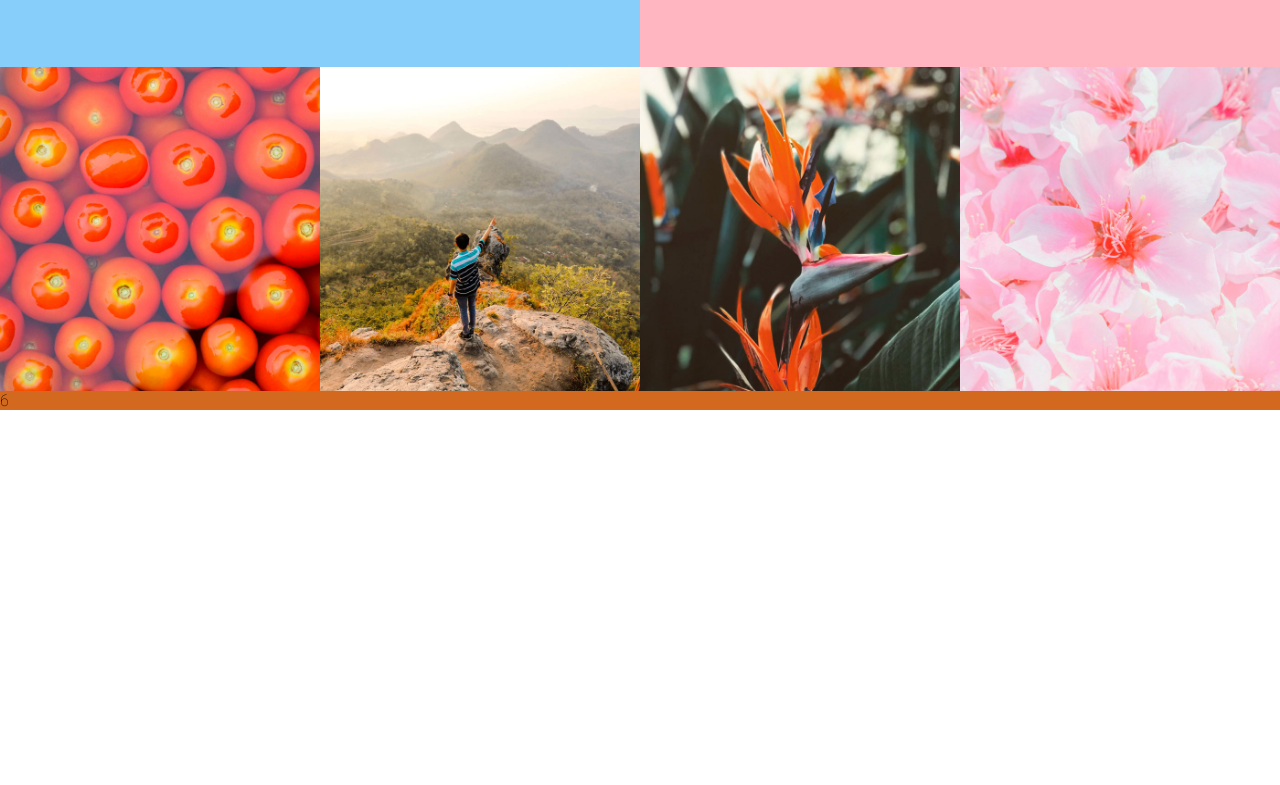
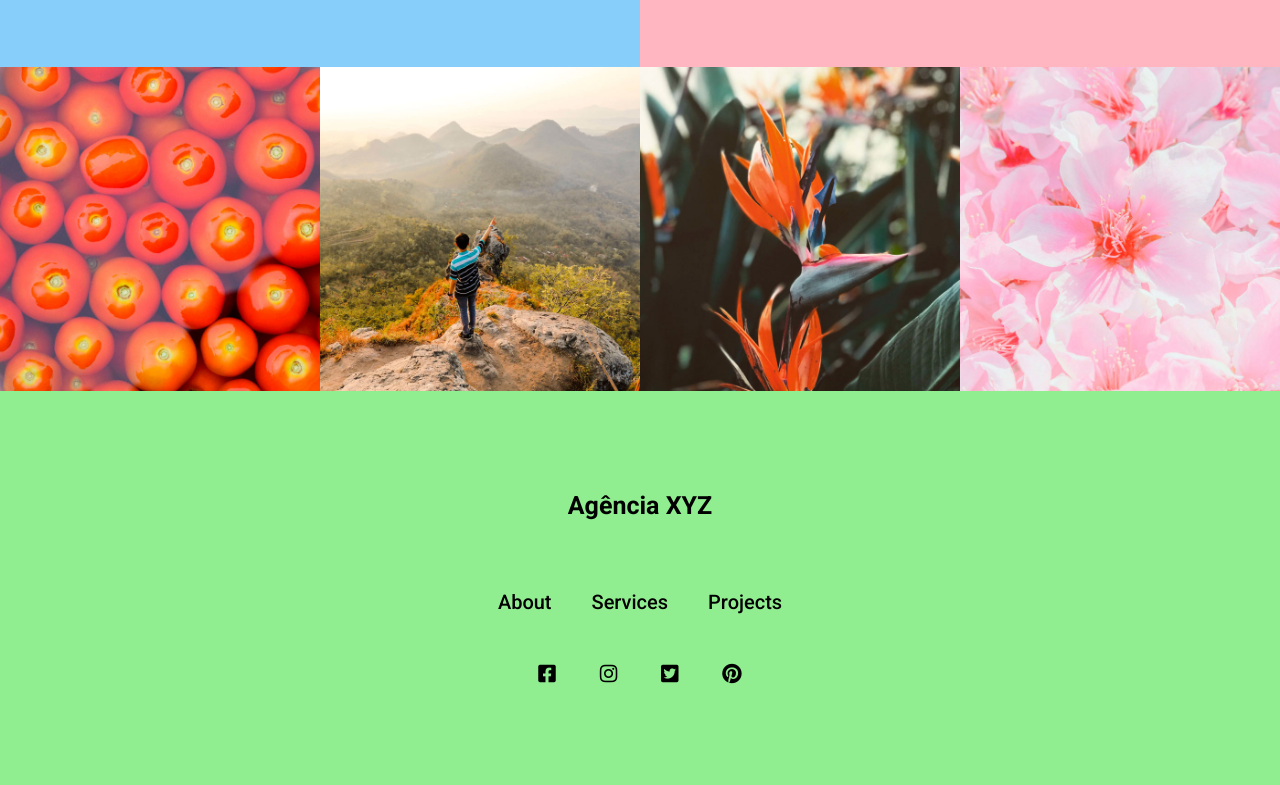
Before and after one commit to Renan-Silva7/landing-page-com-grid-agencia-xyz, a plain HTML site: page index.html in a window 1280 px wide. Shown: the part 2351-3136 px from the top of the page. Before the commit the page ends 2761 px from the top, so only its background shows below. Drawn offline with Linux system fonts and the light colour scheme.

Commit message:
Estiliza a seção de rodapé da LP

```diff
--- a/index.html
+++ b/index.html
@@ -47,7 +47,7 @@
         <h2>We make cool things</h2>
     </section>
 
-    <section class="about">
+    <section class="about" id="about">
         <div class="item">
             <h3>Title</h3>
             <p>Lorem ipsum dolor sit amet, consectetur adipisicing elit. Delectus libero exercitationem consequuntur
@@ -65,7 +65,7 @@
             <a href="" class="btn-know-more">Saiba mais</a>
         </div>
     </section>
-    <section class="services">
+    <section class="services" id="services">
         <div class="service">
             <img src="./src/images/bolinha1.png" alt="Bolinha 1" />
             <div class="service-info">
@@ -87,7 +87,7 @@
         </div>
     </section>
 
-    <section class="projects">
+    <section class="projects" id="projects">
         <div class="project">
             <a href="">
                 <img src="./src/images/tomatoes.jpg" alt="Tomatoes" />
@@ -114,8 +114,34 @@
 
     </section>
 
-    <footer class="footer">
-        6
+    <footer class="footer" id="contact">
+        <h4>Agência XYZ</h4>
+
+        <nav>
+            <ul>
+                <li><a href="#about">About</a></li>
+                <li><a href="#services">Services</a></li>
+                <li><a href="#projects">Projects</a></li>
+            </ul>
+        </nav>
+
+        <div class="social">
+            <a href="">
+                <i class="fab fa-facebook-square"></i>
+            </a>
+
+            <a href="">
+                <i class="fab fa-instagram"></i>
+            </a>
+
+            <a href="">
+                <i class="fab fa-twitter-square"></i>
+            </a>
+
+            <a href="">
+                <i class="fab fa-pinterest"></i>
+            </a>
+        </div>
     </footer>
 </body>
 
--- a/src/css/style.css
+++ b/src/css/style.css
@@ -98,7 +98,7 @@
     display: grid;
     grid-template-columns: 1fr 1fr;
     background-color: #fff;
-    max-width: var( --max-width-size);
+    max-width: var(--max-width-size);
     margin: 0 auto;
 }
 
@@ -236,5 +236,51 @@
 
 .footer {
     grid-area: footer;
-    background-color: chocolate;
+    display: flex;
+    background-color: lightgreen;
+    flex-direction: column;
+    text-align: center;
+    padding: 100px 0;
 }
+
+.footer h4 {
+    font-weight: 700;
+    font-size: 2.5rem;
+    margin-bottom: 20px;
+}
+
+.footer nav {
+    margin: 50px 0;
+}
+
+.footer nav ul {
+    display: flex;
+    justify-content: center;
+    max-width: 320px;
+    margin: 0 auto;
+}
+
+.footer nav ul li a {
+    font-weight: 500;
+    font-size: 2rem;
+    margin: 20px;
+    transition: 0.3s;
+}
+
+.footer nav ul li a:hover {
+    font-weight: 700;
+    color: #fff;
+}
+
+.footer .social i {
+    font-size: 2rem;
+    transition: 0.3s;
+}
+
+.footer .social a {
+    margin: 20px;
+}
+
+.footer .social a:hover {
+    color: #fff;
+}
```
